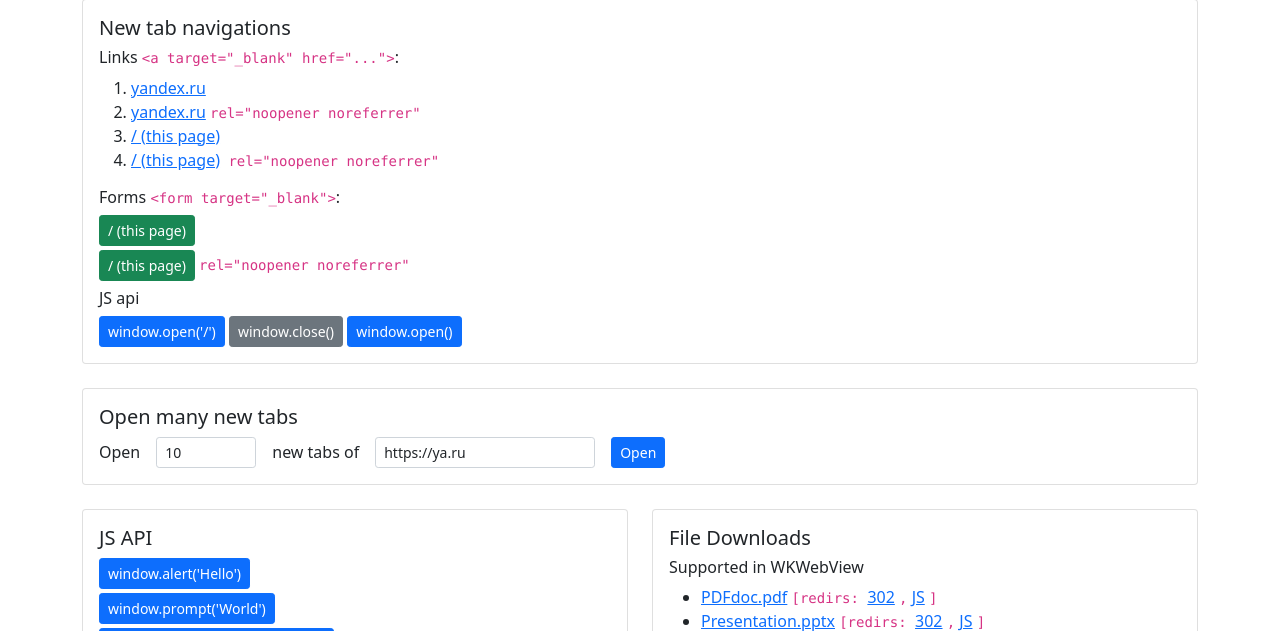
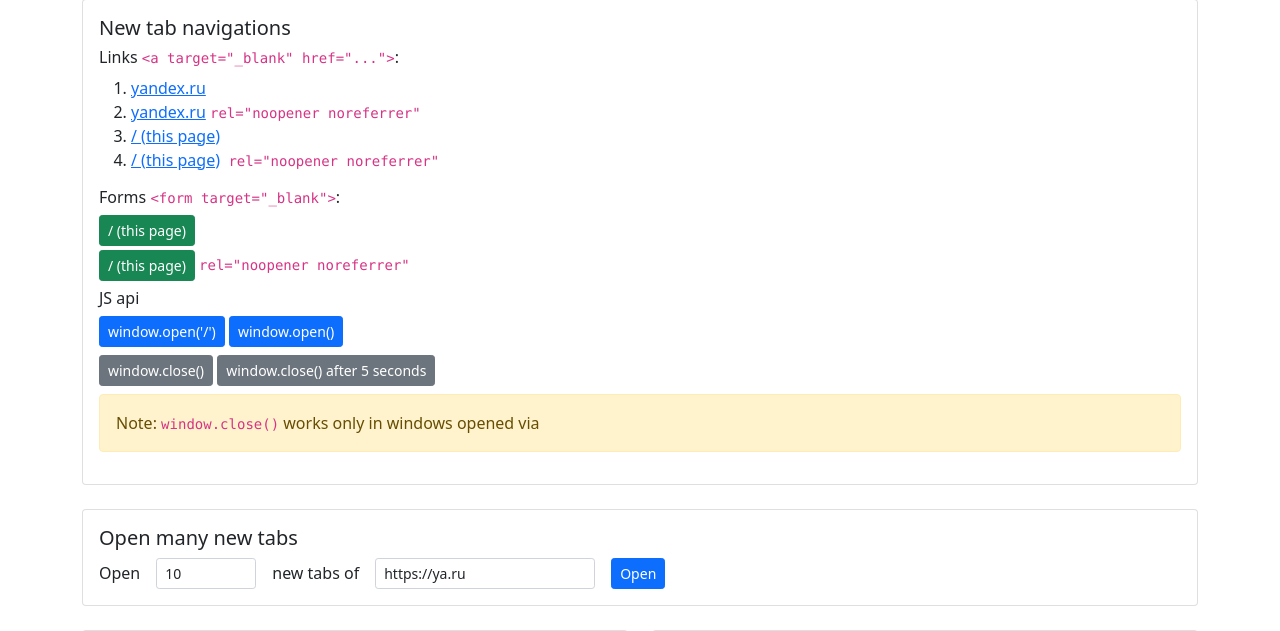
Before and after one commit to persidskiy/ibro-samples, a Flask app: page / in a window 1280 px wide. Shown: the part 951-1582 px from the top of the page. Run offline with Flask 2, Linux system fonts and the light colour scheme.

Commit message:
autoclose

```diff
--- a/web/src/templates/index.html
+++ b/web/src/templates/index.html
@@ -144,9 +144,55 @@
             </form>
 
             <h6>JS api</h6>
+            <div class="mb-2">
               <button class="btn btn-primary btn-sm" onclick="window.open('/')">window.open('/')</button>
+              <button class="btn btn-primary btn-sm" onclick="window.open()">window.open()</button>
+            </div>
+            <div class="mb-2">
               <button class="btn btn-secondary btn-sm" onclick="window.close()">window.close()</button>
-            <button class="btn btn-primary btn-sm" onclick="window.open()">window.open()</button>
+              <button id="close-after-5-sec" class="btn btn-secondary btn-sm">window.close() after <span
+                  class="close-countdown"></span> seconds</button>
+            </div>
+            <div class="alert alert-warning" role="alert">
+              Note: <code>window.close()</code> works only in windows opened via
+            </div>
+
+            <script>
+              function autoClose(element, seconds) {
+                let timer = null;
+                let output = element.querySelector('.close-countdown');
+                if (!output) return;
+
+                function write(seconds) {
+                  output.innerText = seconds;
+                }
+
+                function reset() {
+                  write(seconds);
+                  clearInterval(timer);
+                  timer = null;
+                }
+
+                reset();
+
+                function start() {
+                  let remaining = seconds;
+                  reset();
+                  timer = setInterval(() => {
+                    remaining -= 1;
+                    write(remaining);
+                    if (remaining <= 0) {
+                      reset();
+                      window.close();
+                    }
+                  }, 1000)
+                }
+                element.addEventListener('click', start);
+              }
+              autoClose(document.querySelector('#close-after-5-sec'), 5);
+            </script>
+
+
           </div>
         </div>
       </div>
@@ -165,7 +211,8 @@
             <div class="row g-3 align-items-center">
               <div class="col-auto">Open</div>
               <div class="col-auto">
-                <input id="open-pages-n" class="form-control form-control-sm" placeholder="N" value="10" style="width:100px" />
+                <input id="open-pages-n" class="form-control form-control-sm" placeholder="N" value="10"
+                  style="width:100px" />
               </div>
               <div class="col-auto">
                 new tabs of
@@ -227,7 +274,8 @@
         {{ section_header(7) }}
         <ul>
           <li><a href="{{url_for('error_500')}}">500 Error</a></li>
-          <li><a href="{{url_for('basic_auth')}}">Basic Auth</a> (<a class="text-danger" href="{{url_for('basic_auth_logout')}}">Logout</a>)</li>
+          <li><a href="{{url_for('basic_auth')}}">Basic Auth</a> (<a class="text-danger"
+              href="{{url_for('basic_auth_logout')}}">Logout</a>)</li>
         </ul>
       </div>
     </div>
@@ -285,7 +333,7 @@
 
           function fetch_download_cookie() {
             download("{{url_for('file_download.download', filename='3.jpg')}}")
-            .then(function() {
+              .then(function () {
                 let out = $('cookie-download-output');
                 out.innerText = 'Requires cookie.';
                 out.classList.remove('text-danger');
@@ -305,22 +353,26 @@
             <a download="3.jpg" href="{{url_for('static', filename='images/3.jpg')}}">3.jpg</a>
           </li>
           <li>
-            <a download="3.jpg" href="{{url_for('file_download.download', filename='3.jpg')}}">3.jpg</a> <span class="text-muted">requires cookie.</span>
+            <a download="3.jpg" href="{{url_for('file_download.download', filename='3.jpg')}}">3.jpg</a> <span
+              class="text-muted">requires cookie.</span>
           </li>
           <li>
             <a download="PDFdoc.pdf" href="{{url_for('static', filename='files/PDFdoc.pdf')}}">PDFdoc.pdf</a>
           </li>
           <li>
-            <a download="PDFdoc.pdf" href="{{url_for('file_download.download', filename='PDFdoc.pdf')}}">PDFdoc.pdf</a> <span class="text-muted">requires cookie.</span>
+            <a download="PDFdoc.pdf" href="{{url_for('file_download.download', filename='PDFdoc.pdf')}}">PDFdoc.pdf</a>
+            <span class="text-muted">requires cookie.</span>
           </li>
         </ul>
         <h6>Object URL</h6>
         <ul>
           <li class="mb-1">
-            <button class="btn btn-primary btn-sm", onclick=download("{{url_for('static', filename='images/3.jpg')}}")>Download</button>
+            <button class="btn btn-primary btn-sm" , onclick=download("{{url_for('static', filename='images/3.jpg'
+              )}}")>Download</button>
           </li>
           <li class="mb-1">
-            <button class="btn btn-primary btn-sm", onclick="fetch_download_cookie()">Download</button> <span id="cookie-download-output" class="text-muted">Requires cookie.</span>
+            <button class="btn btn-primary btn-sm" , onclick="fetch_download_cookie()">Download</button> <span
+              id="cookie-download-output" class="text-muted">Requires cookie.</span>
           </li>
         </ul>
         <div class="mb-1 mt-4">
```
Lines whose indentation alone changed are shown as unchanged.
